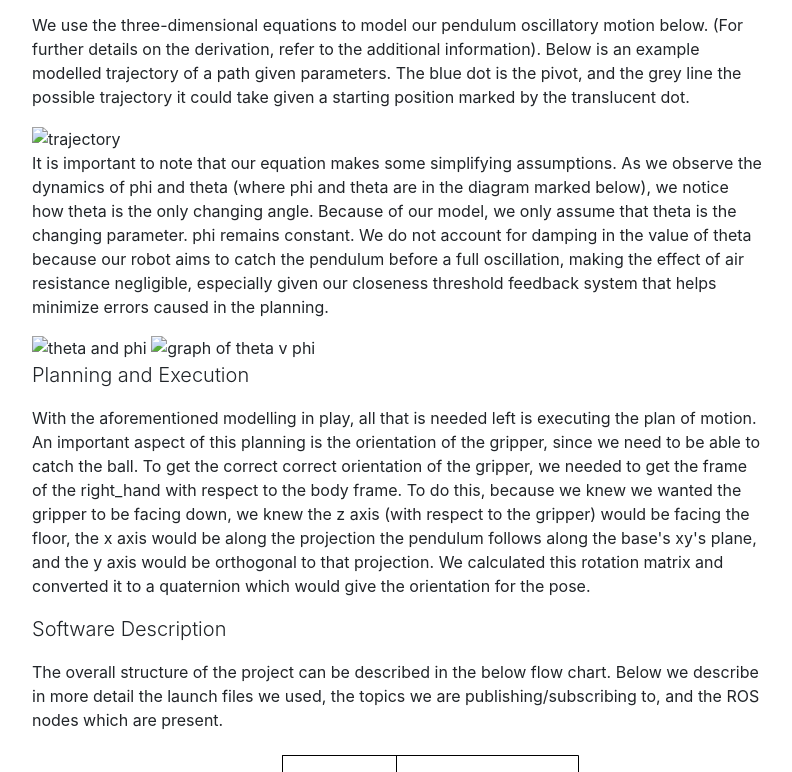
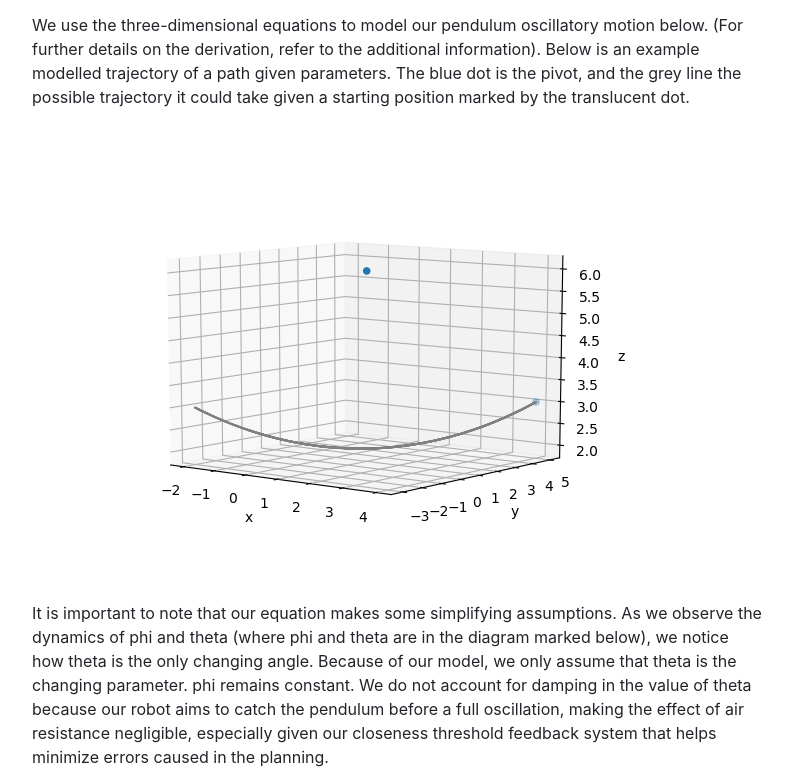
Before and after one commit to cpkurotori/pendulum-bot-website, a website with bundled scripts: page index.html in a window 1280 px wide. Shown: the part 7325-8097 px from the top of the page, without its empty margins (243-1035 px from the left). Built offline with nearby package versions, Linux system fonts and the light colour scheme; files whose address does not match are found by name.

Commit message:
jpg to png

```diff
--- a/index.html
+++ b/index.html
@@ -190,12 +190,12 @@
                         <p>
                             We use the three-dimensional equations to model our pendulum oscillatory motion below. (For further details on the derivation, refer to the additional information). Below is an example modelled trajectory of a path given parameters. The blue dot is the pivot, and the grey line the possible trajectory it could take given a starting position marked by the translucent dot.
                         </p>
-                        <img src="img/trajectory.jpg" alt="trajectory" class="img-fluid auto-mx">
+                        <img src="img/trajectory.png" alt="trajectory" class="img-fluid auto-mx">
                         <p>
                             It is important to note that our equation makes some simplifying assumptions. As we observe the dynamics of phi and theta (where phi and theta are in the diagram marked below), we notice how theta is the only changing angle. Because of our model, we only assume that theta is the changing parameter. phi remains constant. We do not account for damping in the value of theta because our robot aims to catch the pendulum before a full oscillation, making the effect of air resistance negligible, especially given our closeness threshold feedback system that helps minimize errors caused in the planning.
                         </p>
-                        <img src="img/p_angles.jpg" alt="theta and phi" class="img-fluid auto-mx">
-                        <img src="img/thetavphi.jpg" alt="graph of theta v phi" class="img-fluid auto-mx">
+                        <img src="img/p_angles.png" alt="theta and phi" class="img-fluid auto-mx">
+                        <img src="img/thetavphi.png" alt="graph of theta v phi" class="img-fluid auto-mx">
                         <p class="lead">Planning and Execution</p>
                         <p>
                             With the aforementioned modelling in play, all that is needed left is executing the plan of motion. An important aspect of this planning is the orientation of the gripper, since we need to be able to catch the ball. To get the correct correct orientation of the gripper, we needed to get the frame of the right_hand with respect to the body frame. To do this, because we knew  we wanted the gripper to be facing down, we knew the z axis (with respect to the gripper) would be facing the floor, the x axis would be along the projection the pendulum follows along the base's xy's plane, and the y axis would be orthogonal to that projection. We calculated this rotation matrix and converted it to a quaternion which would give the orientation for the pose.
@@ -371,7 +371,7 @@
                     <p>
                         Below are the derivations made to prove the 3-dimensional model.
                     </p>
-                    <img src="img/derivations.jpg" alt="derivations" class="img-fluid auto-mx">
+                    <img src="img/derivations.png" alt="derivations" class="img-fluid auto-mx">
                 </div>
             </div>
         </div>
```
